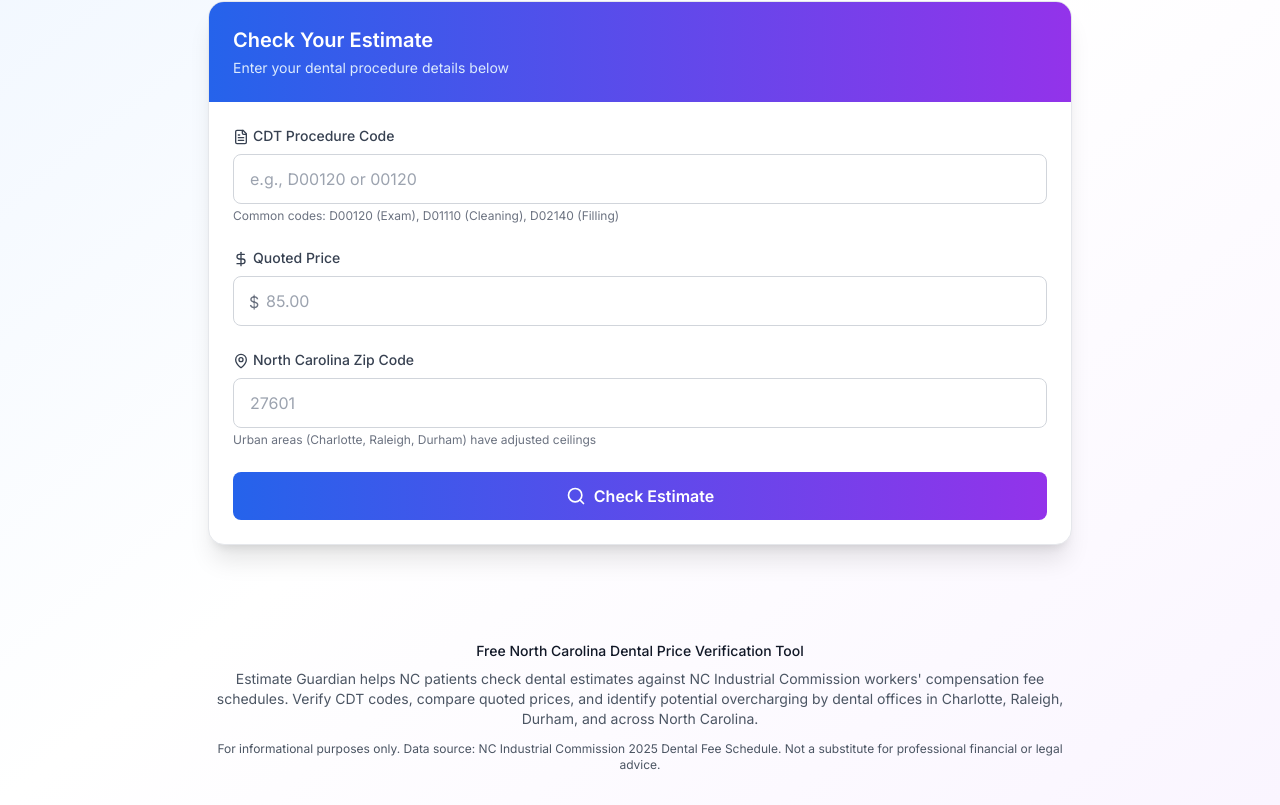
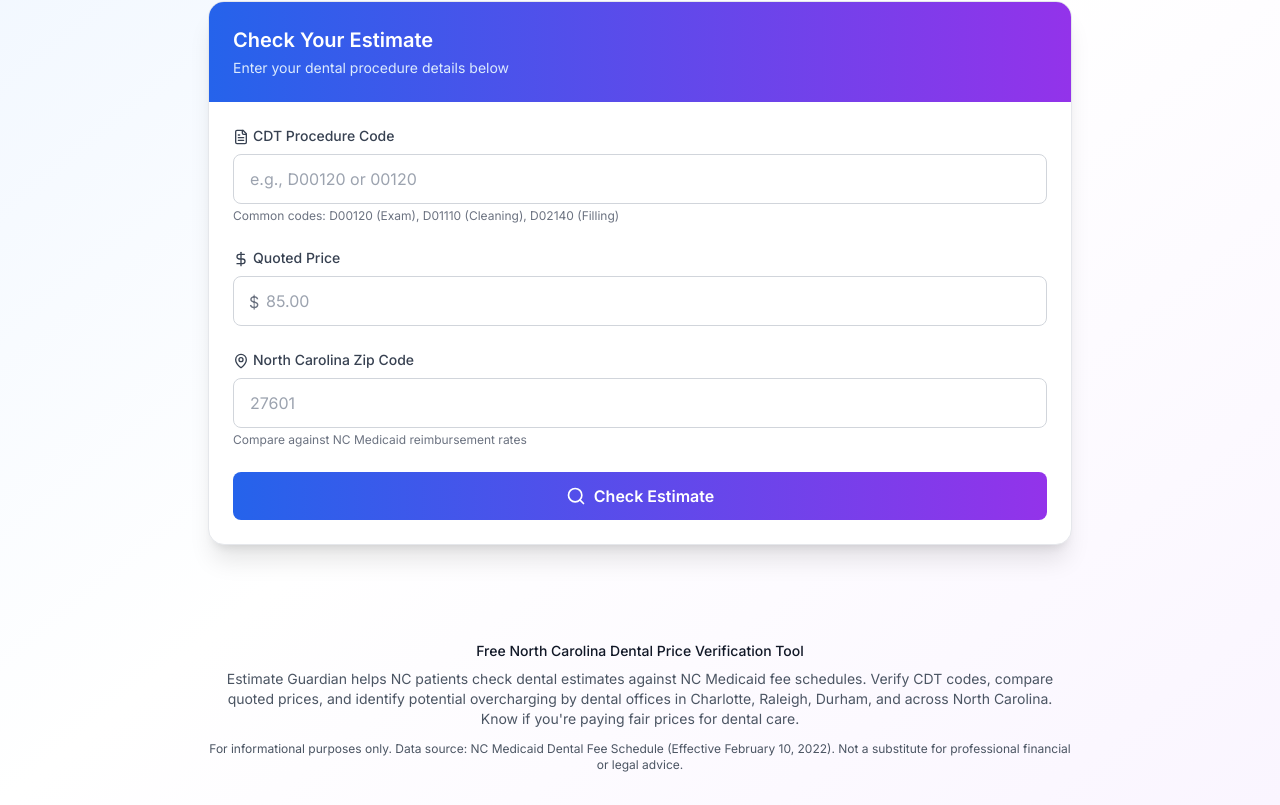
Before and after one commit to djcastelino/estimate-guardian, a Next.js app: page / in a window 1280 px wide. Shown: the part 220-1025 px from the top of the page. Built offline with nearby package versions, Linux system fonts and the light colour scheme.

Commit message:
Update: Switch from Workers' Comp to NC Medicaid fee schedule messaging

```diff
--- a/app/layout.tsx
+++ b/app/layout.tsx
@@ -12,13 +12,13 @@
 
 export const metadata: Metadata = {
   title: 'Estimate Guardian | NC Dental Price Checker - Stop Overcharging',
-  description: 'Free NC dental estimate verification tool. Check if your dentist is overcharging based on NC Industrial Commission guidelines. Compare CDT codes, prices, and get instant audit results for North Carolina dental procedures.',
-  keywords: 'dental estimate, NC dental prices, dental overcharging, workers compensation dental, NC Industrial Commission, dental fee schedule, CDT codes, dental price checker, fair dental prices North Carolina',
+  description: 'Free NC dental estimate verification tool. Check if your dentist charges fair prices based on NC Medicaid fee schedules. Compare CDT codes, get instant pricing audits for North Carolina dental procedures.',
+  keywords: 'dental estimate, NC dental prices, dental overcharging, NC Medicaid dental, medicaid fee schedule, dental fee schedule, CDT codes, dental price checker, fair dental prices North Carolina, affordable dental NC',
   manifest: '/manifest.json',
   themeColor: '#2563eb',
   openGraph: {
     title: 'Estimate Guardian - Stop Dental Overcharging in NC',
-    description: 'Free tool to check if your dentist is overcharging. Compare against NC state guidelines instantly.',
+    description: 'Free tool to check if your dentist charges fair prices. Compare against NC Medicaid fee schedules instantly.',
     type: 'website',
     locale: 'en_US',
   },
--- a/app/page.tsx
+++ b/app/page.tsx
@@ -113,7 +113,7 @@
           <div className="flex gap-3">
             <AlertCircle className="w-5 h-5 text-blue-600 flex-shrink-0 mt-0.5" />
             <div className="text-sm text-blue-900">
-              <strong>Know Your Rights:</strong> Check if your dental office is charging above NC Industrial Commission guidelines.
+              <strong>Know Your Rights:</strong> Check if your dental office charges fair prices compared to NC Medicaid fee schedules.
             </div>
           </div>
         </div>
@@ -179,7 +179,7 @@
                 className="w-full px-4 py-3 border border-gray-300 rounded-lg focus:ring-2 focus:ring-blue-500 focus:border-transparent transition"
                 required
               />
-              <p className="text-xs text-gray-500 mt-1">Urban areas (Charlotte, Raleigh, Durham) have adjusted ceilings</p>
+              <p className="text-xs text-gray-500 mt-1">Compare against NC Medicaid reimbursement rates</p>
             </div>
 
             {/* Submit Button */}
@@ -253,7 +253,7 @@
                 <div className="flex items-center gap-2 text-sm text-gray-600">
                   <MapPin className="w-4 h-4" />
                   <span>Zip Code: {zip}</span>
-                  <span className="bg-blue-100 text-blue-700 px-2 py-0.5 rounded text-xs">NC Industrial Commission 2025</span>
+                  <span className="bg-blue-100 text-blue-700 px-2 py-0.5 rounded text-xs">NC Medicaid 2022</span>
                 </div>
               </div>
 
@@ -272,7 +272,7 @@
 
               {/* Reference */}
               <div className="text-xs text-gray-500 text-center pt-4 border-t">
-                Data Source: NC Industrial Commission 2025
+                Data Source: NC Medicaid Fee Schedule (Effective Feb 10, 2022)
               </div>
             </div>
           </div>
@@ -282,8 +282,8 @@
       {/* Footer */}
       <footer className="max-w-4xl mx-auto px-4 py-8 text-center text-sm text-gray-600">
         <p className="font-medium text-gray-900 mb-2">Free North Carolina Dental Price Verification Tool</p>
-        <p>Estimate Guardian helps NC patients check dental estimates against NC Industrial Commission workers' compensation fee schedules. Verify CDT codes, compare quoted prices, and identify potential overcharging by dental offices in Charlotte, Raleigh, Durham, and across North Carolina.</p>
-        <p className="mt-3 text-xs">For informational purposes only. Data source: NC Industrial Commission 2025 Dental Fee Schedule. Not a substitute for professional financial or legal advice.</p>
+        <p>Estimate Guardian helps NC patients check dental estimates against NC Medicaid fee schedules. Verify CDT codes, compare quoted prices, and identify potential overcharging by dental offices in Charlotte, Raleigh, Durham, and across North Carolina. Know if you're paying fair prices for dental care.</p>
+        <p className="mt-3 text-xs">For informational purposes only. Data source: NC Medicaid Dental Fee Schedule (Effective February 10, 2022). Not a substitute for professional financial or legal advice.</p>
       </footer>
     </div>
   );
```
